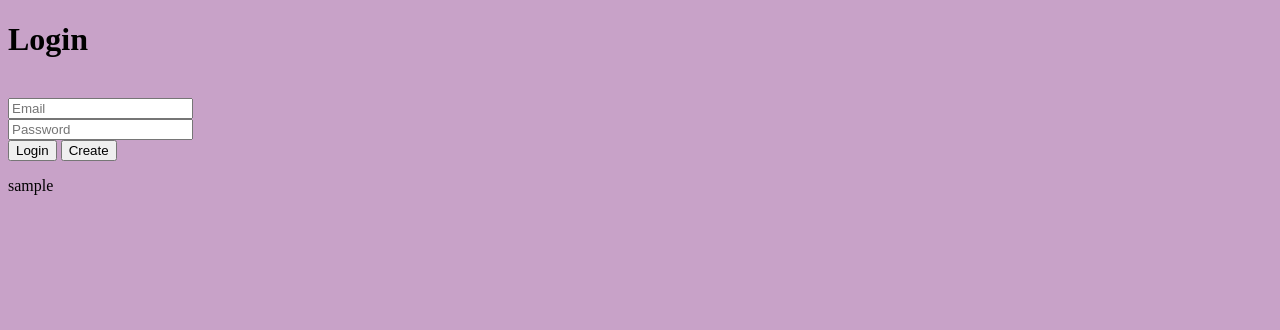
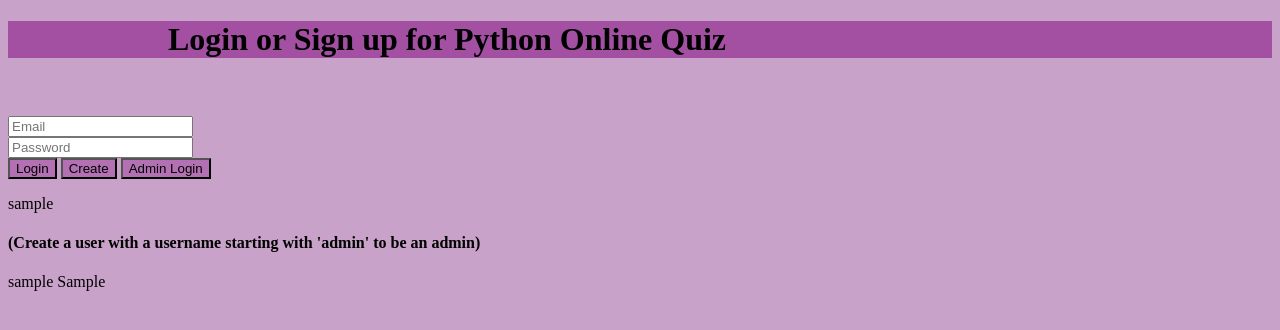
Before and after one commit to bjknee/python_code_editor, a Python web app: template codesender/templates/login.html in a window 1280 px wide. Shown: the top 330 px of the page. Run offline with Jinja, Linux system fonts and the light colour scheme; the template is opened without the code that fills it: most values are stand-ins (such as "Sample title", 1, 10 or a date in 2020); grey boxes are pictures that could not be loaded.

Commit message:
Update login.html

```diff
--- a/codesender/templates/login.html
+++ b/codesender/templates/login.html
@@ -1,18 +1,41 @@
 {% extends "base.html" %}
 {% block content %}
+
 <div id="intro">
-    <h1>Login</h1>
+    <h3></h3>
+     <h1 style="background-color:rgba(128,0,128,0.5);">&emsp;&emsp;&emsp;&emsp;&emsp;Login or Sign up for Python Online Quiz</h1>
 </div>
 <br>
 <div>
-    <form action="/" method="POST">
+    <br>
+<!--    <form action="/adminPage" method="POST">-->
+<!--        <button style="background-color:rgba(128,0,128,0.3);" type="submit" id="runAdmin" formaction="/adminPage">Admin Login </button>-->
+<!--&lt;!&ndash;        <br>&ndash;&gt;-->
+<!--&lt;!&ndash;          <input type="text" placeholder="Email" name="username1"/>&ndash;&gt;-->
+<!--&lt;!&ndash;        <br>&ndash;&gt;-->
+<!--&lt;!&ndash;        <input type="text" placeholder="Password" name="password1" />&ndash;&gt;-->
+<!--&lt;!&ndash;        <br>&ndash;&gt;-->
+<!--        <p>{{loginStatus1 }} </p>-->
+<!--    </form>-->
+<!--<br><br><br><br><br>-->
+
+    <form action="/index" method="POST">
         <input type="text" placeholder="Email" name="username"/>
         <br>
         <input type="text" placeholder="Password" name="password" />
         <br>
-        <button type="submit" id="run" formaction="/login">Login </button>
-        <button type="submit" id="create" formaction="/create-user">Create</button>
-        <p>{{loginStatus}}</p>
+        <button style="background-color:rgba(128,0,128,0.3);" type="submit" id="run" formaction="/login">Login </button>
+
+        <button style="background-color:rgba(128,0,128,0.3);" type="submit" id="create" formaction="/create-user">Create</button>
+
+        <form action="/adminPage" method="POST">
+        <button style="background-color:rgba(128,0,128,0.3);" type="submit" id="runAdmin" formaction="/adminPage">Admin Login </button>
+        <p>{{error}} {{loginStatus1 }} </p>
+        </form>
+
+    <h4>(Create a user with a username starting with 'admin' to be an admin)</h4>
+    </div>
+        <p>{{loginStatus}} {{ adminAccess}}  </p>
     </form>
-</div>
+
 {% endblock %}
```
